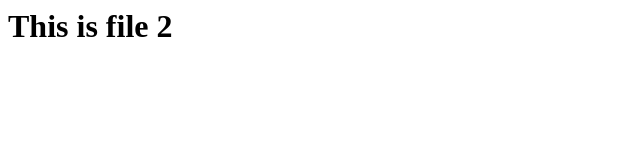
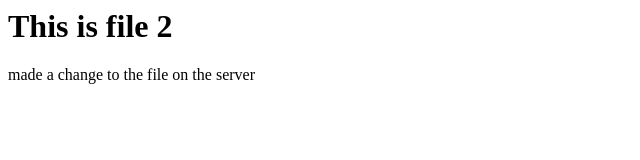
Before and after one commit to carypruitt/hellogit, a plain HTML site: page File2.html in a window 1280 px wide. Shown: the whole page, without its empty margins (0-640 px from the left). Drawn offline with Linux system fonts and the light colour scheme.

Commit message:
Update File2.html

```diff
--- a/File2.html
+++ b/File2.html
@@ -1,5 +1,6 @@
 <html>
 <body>
 <h1>This is file 2</h1>
+<l1>made a change to the file on the server</l1>
 </body>
 </html>
```
